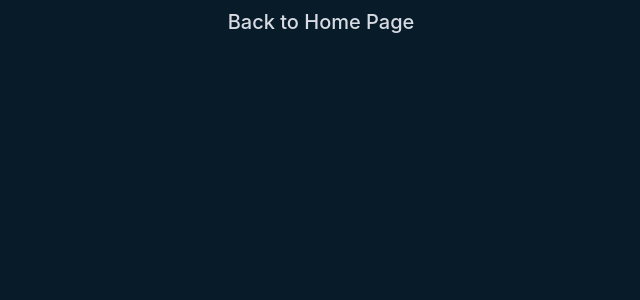
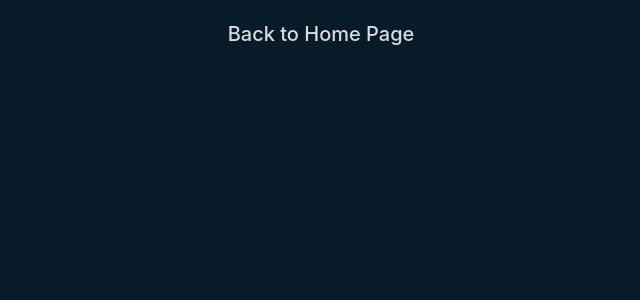
Before and after one commit to StanislavHrusanov/portfolio, a React (Vite) app: page /certificates/1 in a window 1280 px wide. Shown: the top 300 px of the page, without its empty margins (319-959 px from the left). Built offline with nearby package versions, Linux system fonts and the light colour scheme.

Commit message:
CSS updates

```diff
--- a/src/components/BackToHomePage.module.css
+++ b/src/components/BackToHomePage.module.css
@@ -12,7 +12,7 @@
 }
 
 .backBtnContainer a {
-  margin: 0.75rem;
+  margin: 1.5rem;
   font-size: 1.25rem;
   font-weight: 500;
   text-decoration: none;
```
